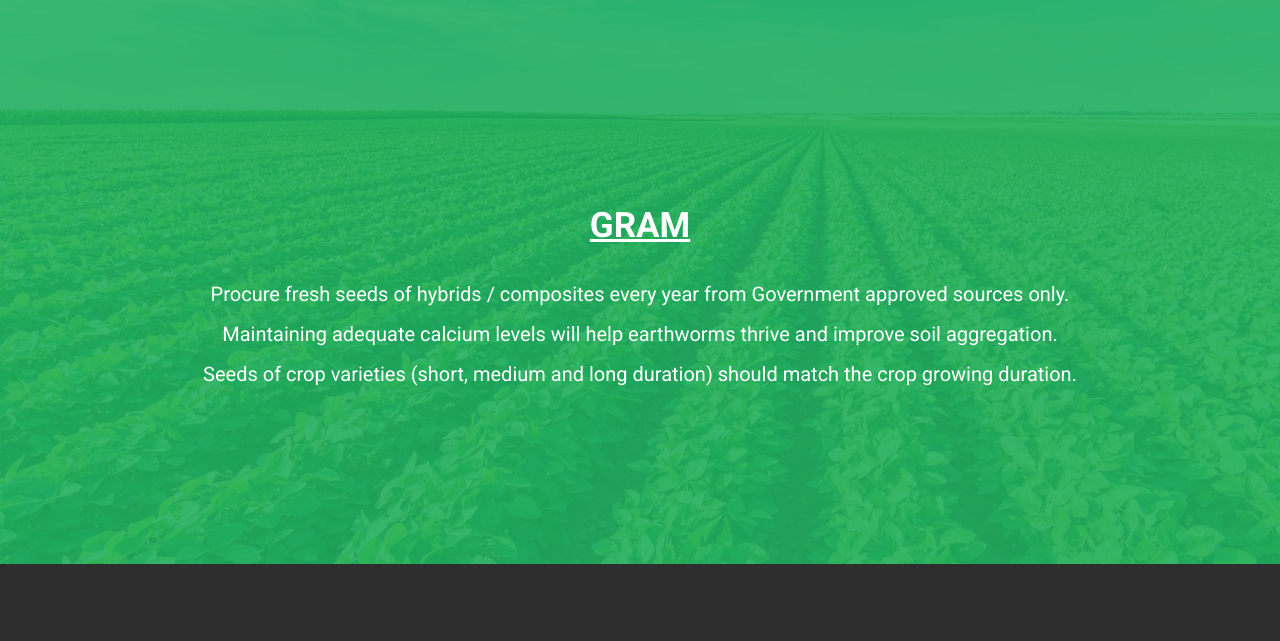
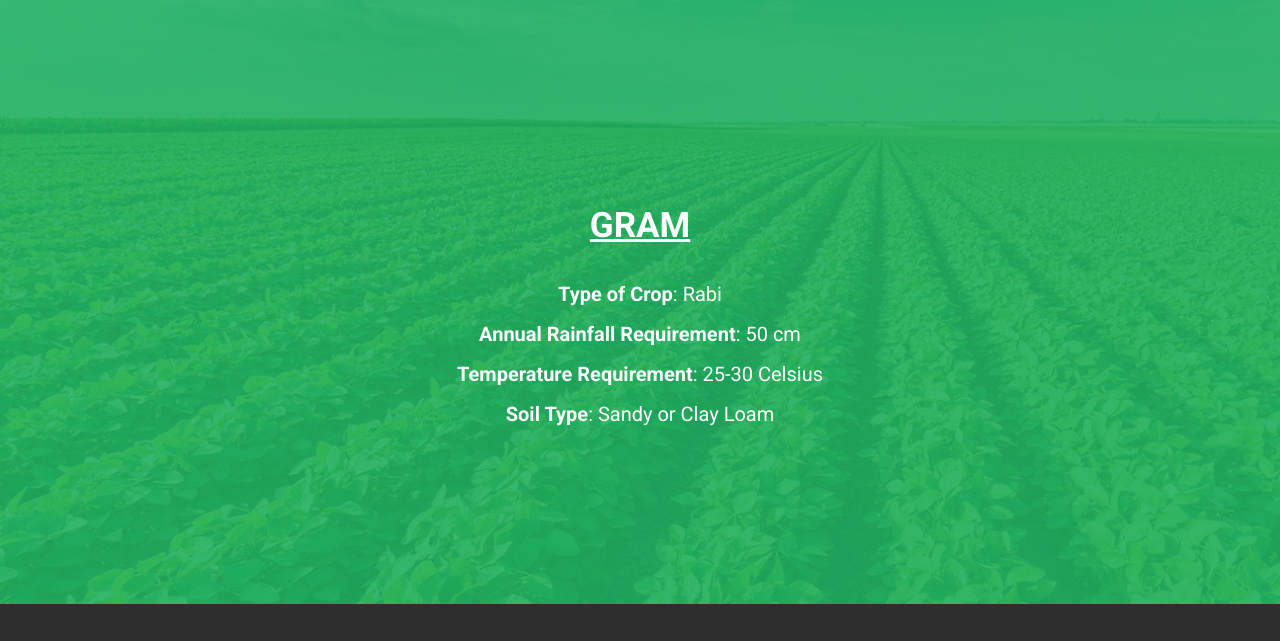
Before and after one commit to patel-himanshu/Krishi-Sahyog, a plain HTML site: page gram.html in a window 1280 px wide. Shown: the part 113-754 px from the top of the page. Drawn offline with Linux system fonts and the light colour scheme.

Commit message:
Updated crop pages with their actual content

```diff
--- a/gram.html
+++ b/gram.html
@@ -59,9 +59,10 @@
                                 <div class="text">
                                     <h3><u>GRAM</u></h3>
                                     <p>
-                                        Procure fresh seeds of hybrids / composites every year from Government approved sources only.<br>
-                                        Maintaining adequate calcium levels will help earthworms thrive and improve soil aggregation.<br>
-                                        Seeds of crop varieties (short, medium and long duration) should match the crop growing duration.<br>
+                                        <b>Type of Crop</b>: Rabi<br>
+                                        <b>Annual Rainfall Requirement</b>: 50 cm<br>
+                                        <b>Temperature Requirement</b>: 25-30 Celsius<br>
+                                        <b>Soil Type</b>: Sandy or Clay Loam<br>
                                         <br><br><br>
                                     </p>
                                 </div>
--- a/js/active.js
+++ b/js/active.js
@@ -45,7 +45,7 @@
          margin: 10,
          nav: true,
          items: 1,
-         autoplayTimeout: 6000,
+         autoplayTimeout: 2500,
          autoplay: true,
          navText: [
         "<i class=\"fa fa-angle-left\" aria-hidden=\"true\"></i>",
```
Also changed, not shown: maize.html (+4 -3 lines), rice.html (+4 -3 lines), wheat.html (+4 -3 lines).
